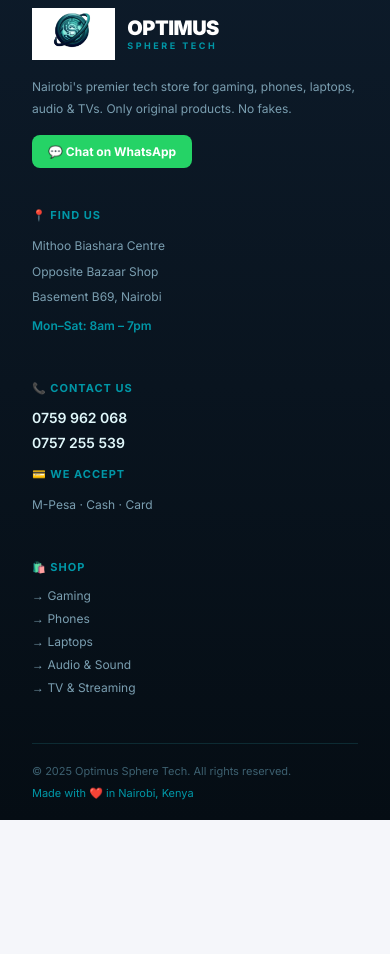
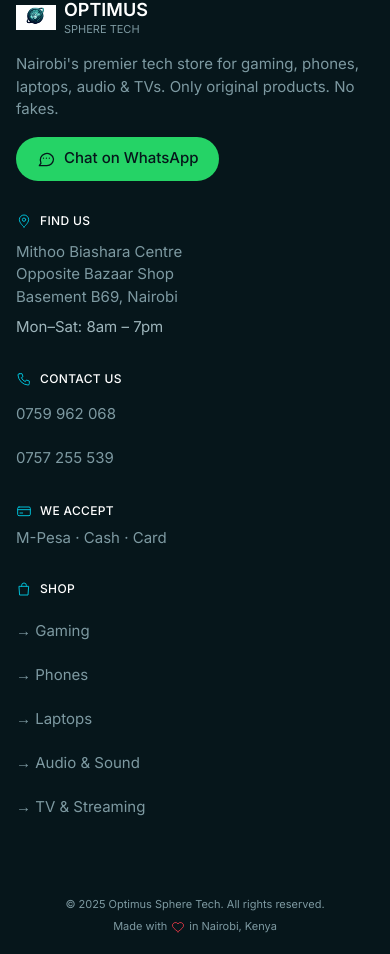
Before and after one commit to EdgarAgesa/optimus, a React (Create React App) app: page /admin in a window 390 px wide. Shown: the part 1066-2020 px from the top of the page. Before the commit the page ends 1886 px from the top, so only its background shows below. Built offline with nearby package versions, Linux system fonts and the light colour scheme; no server answers; the database is empty.

Commit message:
feat(p4): SearchOverlay + Footer on tokens — ProductCard results grid, outline icons, emoji sweep; delete their CSS

```diff
--- a/src/components/Footer.js
+++ b/src/components/Footer.js
@@ -1,6 +1,6 @@
 import React from 'react';
 import { useNavigate } from 'react-router-dom';
-import '../styles/Footer.css';
+import { PinIcon, PhoneCallIcon, CardIcon, BagIcon, ChatIcon, HeartIcon } from './icons';
 
 export default function Footer() {
   const navigate = useNavigate();
@@ -14,76 +14,69 @@ export default function Footer() {
   ];
 
   return (
-    <footer className="foot">
-      <div className="foot-grid">
-
+    <footer className="bg-ink-950 border-t border-edge font-sans">
+      <div className="grid grid-cols-1 sm:grid-cols-2 lg:grid-cols-4 gap-8 max-w-screen-xl mx-auto px-4 py-12">
         {/* Brand */}
         <div>
-          <div className="foot-brand" onClick={() => navigate('/')}>
-            <img
-              src="/images/logo.png"
-              alt="Optimus Sphere Tech"
-              className="foot-brand-logo"
-            />
-            <div className="foot-brand-text">
-              <div className="foot-brand-name">OPTIMUS</div>
-              <div className="foot-brand-sub">SPHERE TECH</div>
-            </div>
-          </div>
-          <p className="foot-desc">
+          <button onClick={() => navigate('/')} className="flex items-center gap-2 bg-transparent border-0 cursor-pointer p-0">
+            <img src="/images/logo.png" alt="Optimus Sphere Tech" loading="lazy" decoding="async" className="h-10 w-10 object-contain" />
+            <span className="flex flex-col items-start leading-none">
+              <span className="text-card-title text-fg-hi">OPTIMUS</span>
+              <span className="text-micro text-fg-low uppercase">SPHERE TECH</span>
+            </span>
+          </button>
+          <p className="text-body text-fg-low mt-4">
             Nairobi's premier tech store for gaming, phones, laptops, audio & TVs. Only original products. No fakes.
           </p>
-          <a
-            href="https://wa.me/254759962068"
-            target="_blank"
-            rel="noreferrer"
-            className="foot-wa-btn"
-          >
-            💬 Chat on WhatsApp
+          <a href="https://wa.me/254759962068" target="_blank" rel="noreferrer"
+            className="inline-flex items-center gap-2 bg-whatsapp text-ink-950 text-body font-medium rounded-full px-5 py-2 min-h-11 mt-4">
+            <ChatIcon className="w-5 h-5" /> Chat on WhatsApp
           </a>
         </div>
 
         {/* Location */}
         <div>
-          <h4 className="foot-col-head">📍 Find Us</h4>
-          <p className="foot-col-text">Mithoo Biashara Centre</p>
-          <p className="foot-col-text">Opposite Bazaar Shop</p>
-          <p className="foot-col-text">Basement B69, Nairobi</p>
-          <p className="foot-col-text foot-hours">
-            Mon–Sat: 8am – 7pm
-          </p>
+          <h4 className="flex items-center gap-2 text-label uppercase text-fg-hi mb-3">
+            <PinIcon className="w-4 h-4 text-teal-500" /> Find Us
+          </h4>
+          <p className="text-body text-fg-low">Mithoo Biashara Centre</p>
+          <p className="text-body text-fg-low">Opposite Bazaar Shop</p>
+          <p className="text-body text-fg-low">Basement B69, Nairobi</p>
+          <p className="text-body text-fg-mid mt-2">Mon–Sat: 8am – 7pm</p>
         </div>
 
         {/* Contact */}
         <div>
-          <h4 className="foot-col-head">📞 Contact Us</h4>
-          <a href="tel:0759962068" className="foot-phone">0759 962 068</a>
-          <a href="tel:0757255539" className="foot-phone">0757 255 539</a>
-          <div className="foot-accept">
-            <h4 className="foot-col-head">💳 We Accept</h4>
-            <p className="foot-col-text">M-Pesa · Cash · Card</p>
-          </div>
+          <h4 className="flex items-center gap-2 text-label uppercase text-fg-hi mb-3">
+            <PhoneCallIcon className="w-4 h-4 text-teal-500" /> Contact Us
+          </h4>
+          <a href="tel:0759962068" className="block text-body text-fg-low hover:text-fg-hi min-h-11 leading-loose">0759 962 068</a>
+          <a href="tel:0757255539" className="block text-body text-fg-low hover:text-fg-hi min-h-11 leading-loose">0757 255 539</a>
+          <h4 className="flex items-center gap-2 text-label uppercase text-fg-hi mb-2 mt-4">
+            <CardIcon className="w-4 h-4 text-teal-500" /> We Accept
+          </h4>
+          <p className="text-body text-fg-low">M-Pesa · Cash · Card</p>
         </div>
 
         {/* Shop links */}
         <div>
-          <h4 className="foot-col-head">🛍️ Shop</h4>
+          <h4 className="flex items-center gap-2 text-label uppercase text-fg-hi mb-3">
+            <BagIcon className="w-4 h-4 text-teal-500" /> Shop
+          </h4>
           {shopLinks.map(l => (
-            <div
-              key={l.slug}
-              className="foot-link"
-              onClick={() => navigate(`/category/${l.slug}`)}
-            >
+            <button key={l.slug} onClick={() => navigate(`/category/${l.slug}`)}
+              className="block bg-transparent border-0 cursor-pointer text-left text-body text-fg-low hover:text-fg-hi min-h-11 p-0">
               → {l.label}
-            </div>
+            </button>
           ))}
         </div>
-
       </div>
 
-      <div className="foot-bottom">
-        <span>© 2025 Optimus Sphere Tech. All rights reserved.</span>
-        <span className="foot-made">Made with ❤️ in Nairobi, Kenya</span>
+      <div className="border-t border-edge">
+        <div className="flex flex-col sm:flex-row items-center justify-between gap-2 max-w-screen-xl mx-auto px-4 py-5 text-micro text-fg-low">
+          <span>© 2025 Optimus Sphere Tech. All rights reserved.</span>
+          <span className="flex items-center gap-1">Made with <HeartIcon className="w-3.5 h-3.5 text-accent" /> in Nairobi, Kenya</span>
+        </div>
       </div>
     </footer>
   );
--- a/src/styles/Footer.css
+++ /dev/null
@@ -1,102 +0,0 @@
-.foot {
-  background: linear-gradient(180deg, #0d1b2a, #050d14);
-  border-top: 3px solid #0097a7;
-  padding: 56px 32px 0;
-}
-.foot-grid {
-  display: grid;
-  grid-template-columns: repeat(auto-fit, minmax(180px, 1fr));
-  gap: 40px;
-  max-width: 1280px;
-  margin: 0 auto 40px;
-}
-.foot-brand {
-  cursor: pointer;
-  margin-bottom: 16px;
-  display: flex;
-  align-items: center;
-  gap: 12px;
-}
-.foot-brand-logo { height: 52px; width: auto; object-fit: contain; }
-.foot-brand-text { line-height: 1; }
-.foot-brand-name {
-  font-size: 20px;
-  font-weight: 900;
-  color: #fff;
-  letter-spacing: -0.5px;
-  text-transform: uppercase;
-  font-family: Inter, sans-serif;
-}
-.foot-brand-sub {
-  font-size: 9px;
-  font-weight: 700;
-  color: #0097a7;
-  letter-spacing: 2.5px;
-  text-transform: uppercase;
-  font-family: Inter, sans-serif;
-  margin-top: 3px;
-}
-.foot-desc {
-  font-size: 12px;
-  color: #7a9eb0;
-  line-height: 1.8;
-  margin-bottom: 16px;
-}
-.foot-wa-btn {
-  display: inline-block;
-  background: #25d366;
-  color: #fff;
-  border-radius: 8px;
-  padding: 9px 16px;
-  font-size: 12px;
-  font-weight: 700;
-  text-decoration: none;
-}
-.foot-col-head {
-  font-size: 11px;
-  font-weight: 700;
-  color: #0097a7;
-  margin-bottom: 14px;
-  text-transform: uppercase;
-  letter-spacing: 1px;
-}
-.foot-col-text {
-  font-size: 12px;
-  color: #7a9eb0;
-  margin-bottom: 6px;
-  line-height: 1.6;
-}
-.foot-hours {
-  margin-top: 10px;
-  color: #0097a7;
-  font-weight: 600;
-}
-.foot-phone {
-  display: block;
-  font-size: 14px;
-  color: #e0f7fa;
-  margin-bottom: 8px;
-  font-weight: 600;
-  text-decoration: none;
-}
-.foot-accept { margin-top: 16px; }
-.foot-link {
-  font-size: 12px;
-  color: #7a9eb0;
-  margin-bottom: 8px;
-  cursor: pointer;
-}
-.foot-bottom {
-  display: flex;
-  justify-content: space-between;
-  font-size: 11px;
-  color: #3d6070;
-  border-top: 1px solid #0d2b33;
-  padding-top: 20px;
-  padding-bottom: 20px;
-  max-width: 1280px;
-  margin: 0 auto;
-  flex-wrap: wrap;
-  gap: 8px;
-}
-.foot-made { color: #0097a7; }
--- a/src/styles/SearchOverlay.css
+++ /dev/null
@@ -1,197 +0,0 @@
-.search-overlay {
-  position: fixed;
-  inset: 0;
-  background: rgba(0, 0, 0, 0.55);
-  z-index: 8000;
-  animation: fadeIn 0.2s;
-}
-.search-panel {
-  position: fixed;
-  top: 130px;
-  left: 50%;
-  transform: translateX(-50%);
-  width: 90%;
-  max-width: 900px;
-  max-height: 70vh;
-  background: #fff;
-  border-radius: 16px;
-  z-index: 8001;
-  overflow: hidden;
-  box-shadow: 0 24px 80px rgba(0, 0, 0, 0.25);
-  display: flex;
-  flex-direction: column;
-  animation: popIn 0.25s ease;
-}
-@keyframes fadeIn { from { opacity: 0; } to { opacity: 1; } }
-@keyframes popIn {
-  from { transform: translateX(-50%) scale(0.96); opacity: 0; }
-  to { transform: translateX(-50%) scale(1); opacity: 1; }
-}
-.search-panel-header {
-  padding: 16px 20px;
-  border-bottom: 1px solid #f0f0f0;
-  display: flex;
-  justify-content: space-between;
-  align-items: center;
-  flex-shrink: 0;
-  background: #fff;
-}
-.search-panel-title {
-  font-size: 14px;
-  font-weight: 700;
-  color: #111;
-}
-.search-panel-title span {
-  color: #0097a7;
-}
-.search-panel-meta {
-  font-size: 12px;
-  color: #888;
-  margin-top: 2px;
-}
-.search-close {
-  background: #f5f5f5;
-  border: none;
-  width: 36px;
-  height: 36px;
-  border-radius: 50%;
-  cursor: pointer;
-  font-size: 16px;
-  color: #555;
-  display: flex;
-  align-items: center;
-  justify-content: center;
-  flex-shrink: 0;
-  transition: background 0.15s;
-}
-.search-close:hover { background: #e0e0e0; }
-.search-panel-body {
-  overflow-y: auto;
-  padding: 20px;
-  flex: 1;
-}
-.search-grid {
-  display: grid;
-  grid-template-columns: repeat(auto-fill, minmax(160px, 1fr));
-  gap: 14px;
-}
-.search-card {
-  background: #fff;
-  border: 1.5px solid #eee;
-  border-radius: 12px;
-  padding: 12px 10px;
-  display: flex;
-  flex-direction: column;
-  align-items: center;
-  gap: 8px;
-  cursor: pointer;
-  transition: all 0.2s;
-}
-.search-card:hover {
-  border-color: #0097a7;
-  transform: translateY(-3px);
-  box-shadow: 0 8px 24px rgba(0, 151, 167, 0.12);
-}
-.search-card-img {
-  width: 100%;
-  height: 110px;
-  border-radius: 8px;
-  background: #f8f8f8;
-  overflow: hidden;
-  display: flex;
-  align-items: center;
-  justify-content: center;
-}
-.search-card-img img {
-  width: 100%;
-  height: 100%;
-  object-fit: cover;
-}
-.search-card-emoji { font-size: 40px; }
-.search-card-brand {
-  font-size: 9px;
-  color: #aaa;
-  text-transform: uppercase;
-  letter-spacing: 0.8px;
-  width: 100%;
-}
-.search-card-name {
-  font-size: 12px;
-  font-weight: 700;
-  color: #111;
-  width: 100%;
-  line-height: 1.3;
-}
-.search-card-price {
-  font-size: 14px;
-  font-weight: 800;
-  color: #0097a7;
-  width: 100%;
-}
-.search-card-btn {
-  width: 100%;
-  background: linear-gradient(135deg, #0097a7, #00bcd4);
-  border: none;
-  border-radius: 6px;
-  padding: 8px 0;
-  font-size: 11px;
-  font-weight: 700;
-  color: #fff;
-  cursor: pointer;
-  transition: opacity 0.2s;
-}
-.search-card-btn:hover { opacity: 0.85; }
-.search-empty {
-  text-align: center;
-  padding: 48px 20px;
-  color: #888;
-}
-.search-empty-icon {
-  font-size: 52px;
-  margin-bottom: 14px;
-  opacity: 0.35;
-}
-.search-empty-title {
-  font-size: 15px;
-  font-weight: 600;
-  color: #444;
-  margin-bottom: 6px;
-}
-.search-empty-sub {
-  font-size: 13px;
-  color: #aaa;
-  margin-bottom: 4px;
-}
-.search-empty-hint {
-  font-size: 12px;
-  color: #bbb;
-}
-.search-browse-btn {
-  display: inline-flex;
-  align-items: center;
-  gap: 6px;
-  margin-top: 16px;
-  background: #e0f7fa;
-  color: #0097a7;
-  padding: 9px 20px;
-  border-radius: 20px;
-  font-size: 13px;
-  font-weight: 700;
-  cursor: pointer;
-  border: none;
-  font-family: Inter, sans-serif;
-}
-
-@media (max-width: 768px) {
-  .search-panel {
-    top: 110px;
-    width: 95%;
-  }
-}
-@media (max-width: 480px) {
-  .search-panel { top: 100px; width: 96%; }
-  .search-grid {
-    grid-template-columns: repeat(2, 1fr);
-    gap: 10px;
-  }
-}
```
Also changed, not shown: src/components/SearchOverlay.js (+27 -52 lines).
